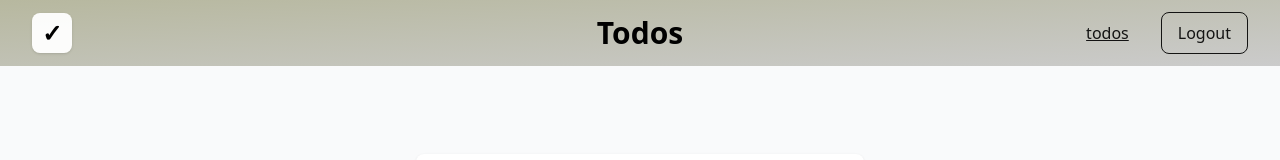
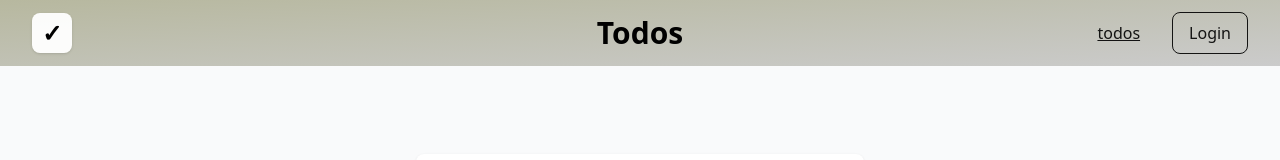
Before and after one commit to MahraibFatima/todo-mern, a React (Vite) app in the folder frontend/: page /signup in a window 1280 px wide. Shown: the top 160 px of the page. Built offline with nearby package versions, Linux system fonts and the light colour scheme.

Commit message:
feat: Add toastr for notifications and update SignUp component to use toast messages

```diff
--- a/frontend/package.json
+++ b/frontend/package.json
@@ -18,7 +18,8 @@
     "react-icons": "^5.5.0",
     "react-router-dom": "^7.12.0",
     "react-toastify": "^11.0.5",
-    "tailwindcss": "^4.1.18"
+    "tailwindcss": "^4.1.18",
+    "toastr": "^2.1.4"
   },
   "devDependencies": {
     "@eslint/js": "^9.39.1",
--- a/frontend/src/App.jsx
+++ b/frontend/src/App.jsx
@@ -5,6 +5,8 @@ import SignUp from "./component/SignUp.jsx";
 import TodoList from "./component/TodoList.jsx";
 import Home from "./component/Home.jsx";
 import Footer from "./component/Footer.jsx";
+import { ToastContainer } from "react-toastify";
+import 'react-toastify/dist/ReactToastify.css';
 import { BrowserRouter as Router, Routes, Route } from "react-router-dom";
 
 const App = () => {
@@ -12,11 +14,8 @@ const App = () => {
     <Router>
       <div className="min-h-screen flex flex-col">
         <Navbar />
-
           <main className="flex-grow">
             <Routes>
-
-
             <Route path="/" element={<Home />} />
             <Route path="/login" element={<Login />} />
             <Route path="/signup" element={<SignUp />} />
@@ -25,6 +24,7 @@ const App = () => {
           </main>
 
         <Footer />
+        <ToastContainer/>
       </div>
     </Router>
   );
--- a/frontend/src/component/Navbar.jsx
+++ b/frontend/src/component/Navbar.jsx
@@ -1,7 +1,7 @@
 import { Link } from "react-router-dom"
 
 const Navbar = () => {
-  const isLoggedIn = true; // Replace with actual login state logic
+  const isLoggedIn = false; // Replace with actual login state logic
   return (
     <nav className="relative overflow-hidden">
       <div className="absolute inset-0 bg-gradient-to-br from-[#B7B89F] to-[#CBCBCB]"></div>
--- a/frontend/src/component/SignUp.jsx
+++ b/frontend/src/component/SignUp.jsx
@@ -1,5 +1,6 @@
 import React, { useState } from "react";
 import axios from "axios";
+import { toast } from "react-toastify";
 import { useNavigate, Link } from "react-router-dom";
 
 const SignUp = () => {
@@ -43,10 +44,9 @@ const SignUp = () => {
         "http://localhost:5000/api/auth/register",
         inputs
       );
-      alert(response.data.message);
+      toast.success("Registration successful! Please log in.");
 
       if (response.data.user) {
-        console.log("User data:", response.data.user);
         localStorage.setItem("user", JSON.stringify(response.data.user));
       }
 
@@ -61,7 +61,7 @@ const SignUp = () => {
                           err.message ||
                           "An error occurred. Please try again.";
       setError(errorMessage);
-      alert(errorMessage);
+      toast.error(errorMessage);
     } finally {
       setLoading(false);
     }
--- a/frontend/src/component/TodoList.jsx
+++ b/frontend/src/component/TodoList.jsx
@@ -1,6 +1,6 @@
 import { useState } from "react";
 import TodoCards from "./TodoCards";
-import { toast, ToastContainer } from "react-toastify";
+import { toast } from "react-toastify";
 import Update from "./Update";
 import '../App.css';
 const TodoList = () => {
@@ -38,7 +38,7 @@ const TodoList = () => {
   return (
     <>
     <div className="p-8 mt-4">
-      <ToastContainer />
+
       <div className="container flex flex-col justify-center items-center">
         <div className="flex flex-col w-full max-w-md">
           <input
```
Also changed, not shown: 1 other file (tests, documents, lock files or other folders).
